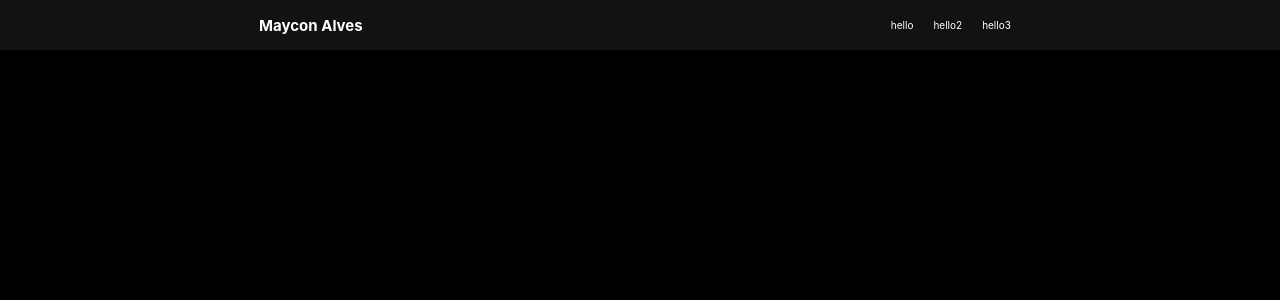
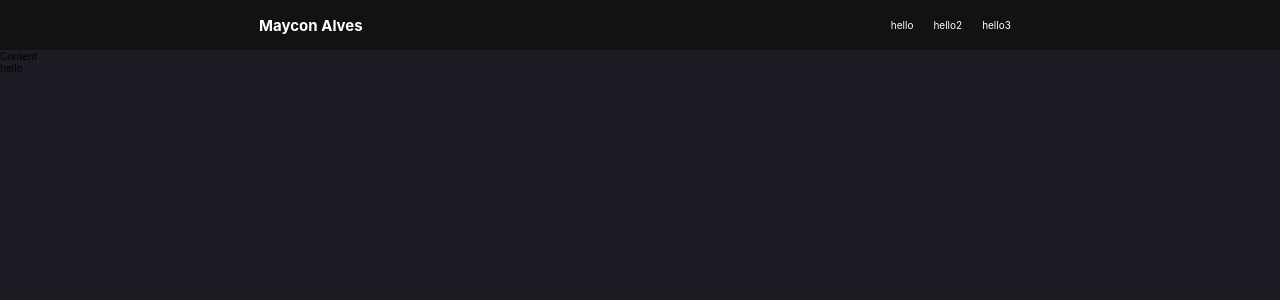
Before and after one commit to mayconbalves/maycon-alves, a Next.js app: page / in a window 1280 px wide. Shown: the top 300 px of the page. Built offline with nearby package versions, Linux system fonts and the light colour scheme.

Commit message:
chore(content): change background color

```diff
--- a/src/components/content/styled.js
+++ b/src/components/content/styled.js
@@ -2,5 +2,5 @@ import styled from 'styled-components'
 
 export const Container = styled.div`
   min-height: 100vh;
-  background-color: #000;
+  background-color: #1f1b24;
 `
```
